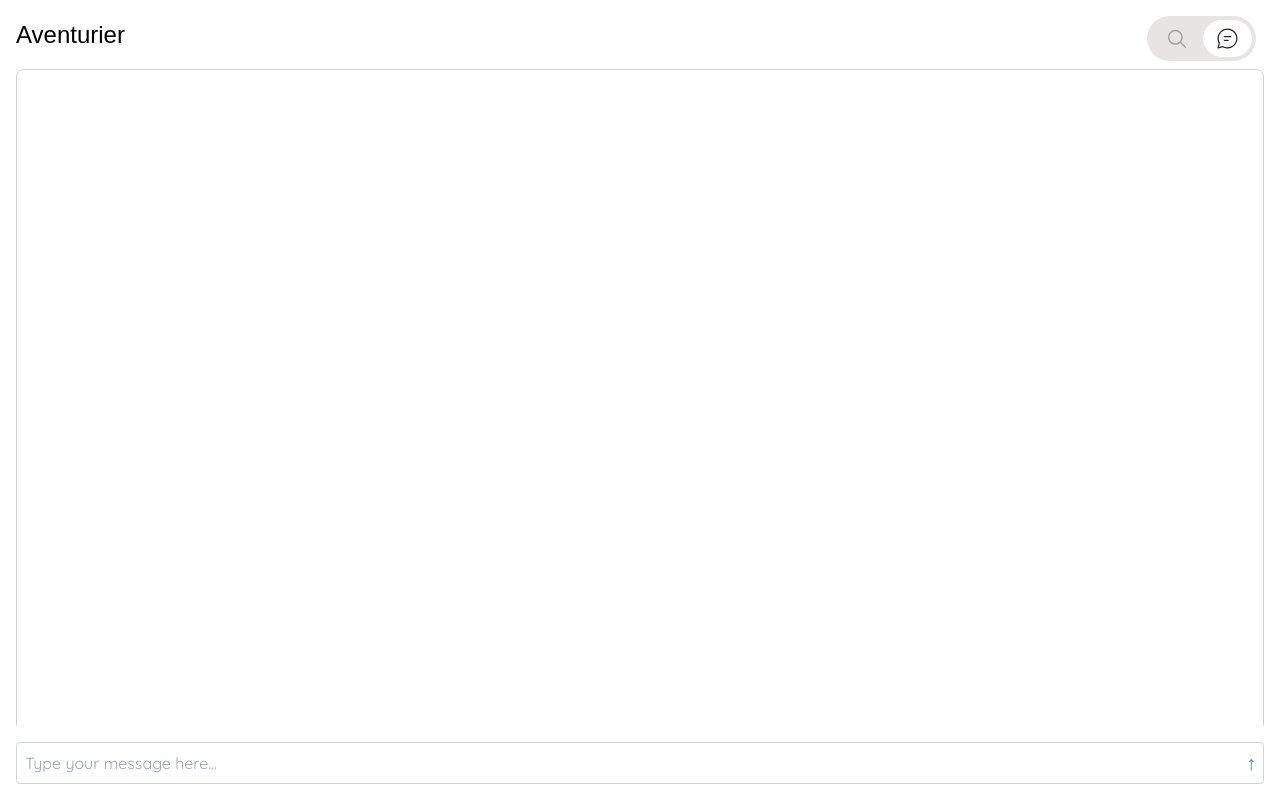
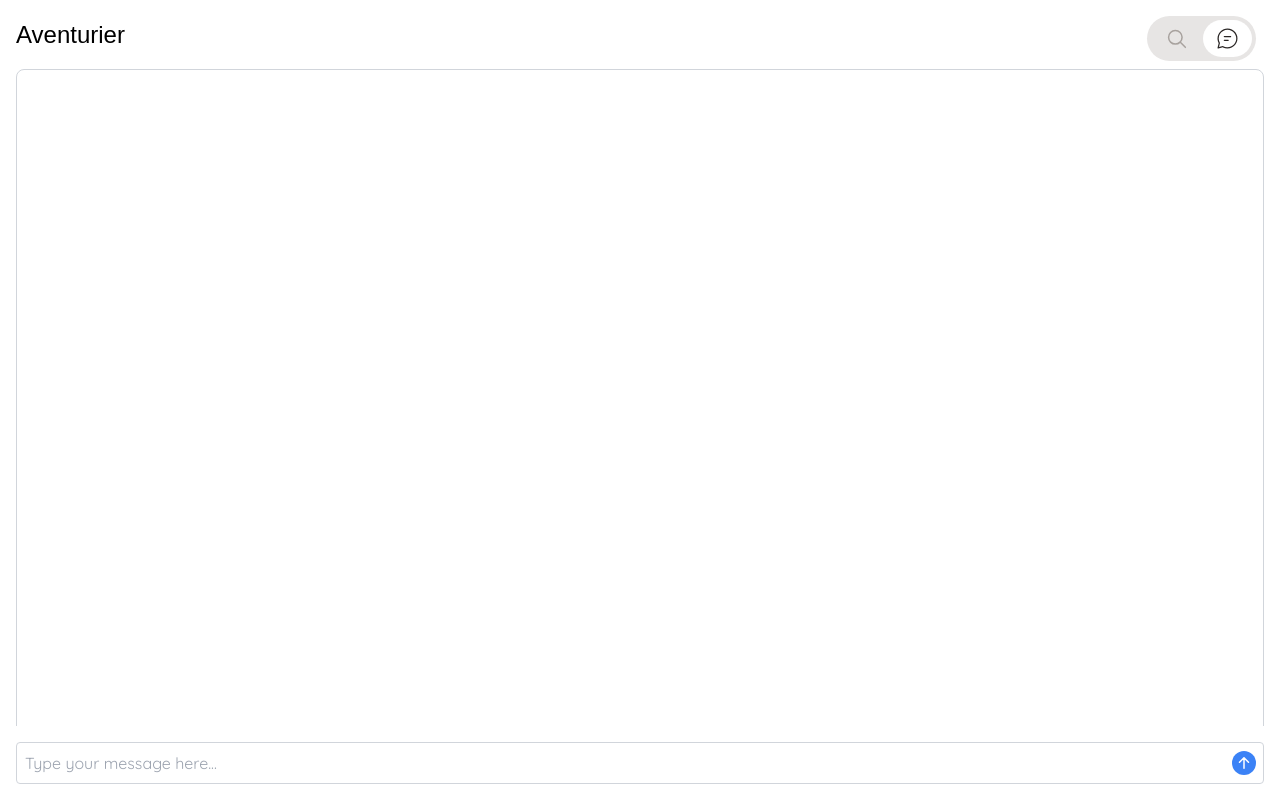
Before and after one commit to hailinkim/aventurier-ai, a Next.js app: page /1/chat in a window 1280 px wide. Built offline with nearby package versions, Linux system fonts and the light colour scheme; a web font is replaced by a local one; what instagram-private-api-hk would draw is missing.

Commit message:
style: replace span with svg for send/stop button

```diff
--- a/app/components/ChatInput.js
+++ b/app/components/ChatInput.js
@@ -50,9 +50,23 @@ const ChatInput = React.memo(({ onSend, onStop, isStreaming }) => {
           className="absolute inset-y-0 right-0 flex items-center pr-2"
         >
           {isStreaming ? (
-            <span className="text-red text-xl">&#9632;</span> // Square symbol
+            <div className="flex items-center justify-center w-6 h-6 bg-red-500 rounded-full">
+              <svg
+                width="12"
+                height="12"
+                viewBox="0 0 24 24"
+                fill="white"
+                xmlns="http://www.w3.org/2000/svg"
+              >
+                <rect x="4" y="4" width="16" height="16" />
+              </svg>
+            </div>
           ) : (
-            <span className="text-blue-500 text-xl">&#8593;</span> // Upward arrow symbol
+            <div className="flex items-center justify-center w-6 h-6 bg-blue-500 rounded-full">
+              <svg width="12" height="12" viewBox="0 0 14 16" fill="currentColor" xmlns="http://www.w3.org/2000/svg">
+                <path d="M7 1V15M7 1L13 7M7 1L1 7" stroke="white" strokeWidth="2" strokeLinecap="round" strokeLinejoin="round"/>
+              </svg>
+            </div>
           )}
         </button>
       </div>
--- a/tailwind.config.js
+++ b/tailwind.config.js
@@ -14,7 +14,6 @@ const tailwindConfig = {
       },
       colors: {
         'navy':'#0f172a',
-        'red':'#991b1b',
       }
     },
   },
```
